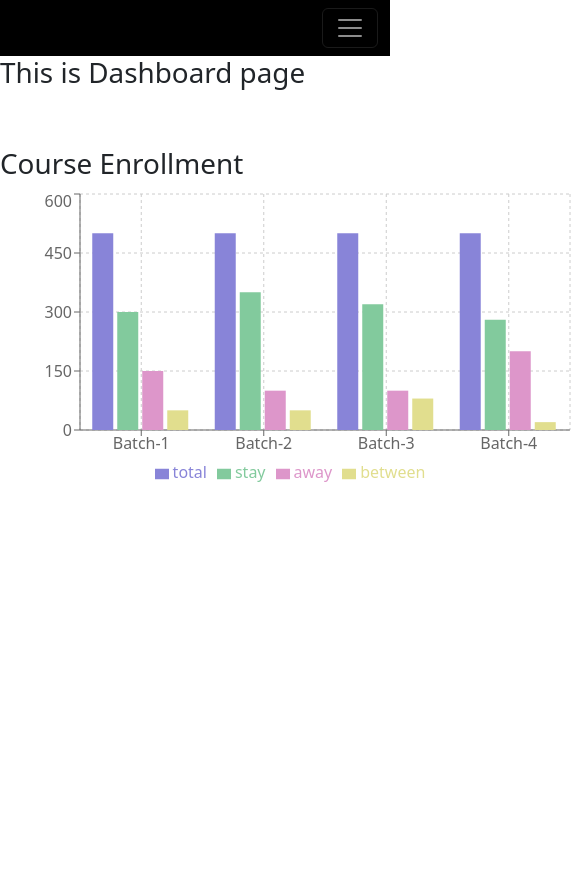
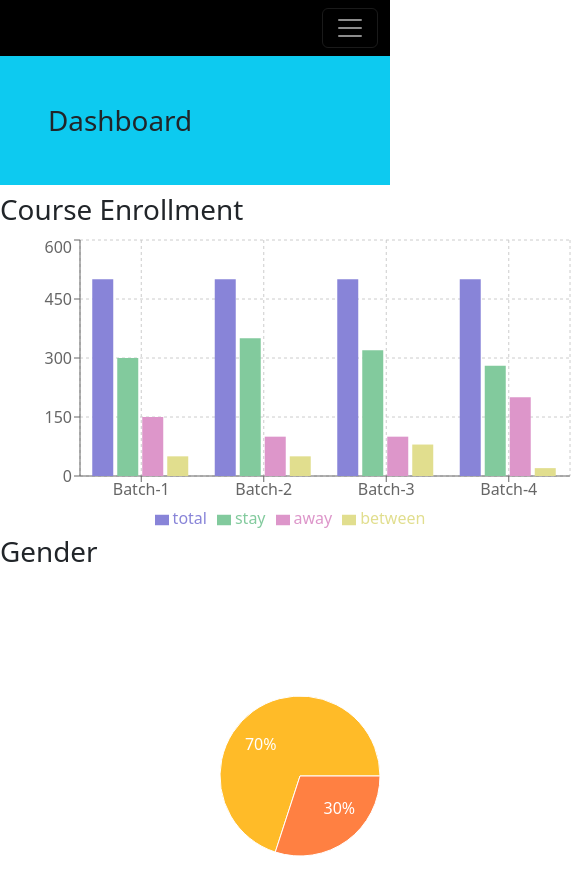
Before and after one commit to adnanhjoy/education, a React (Vite) app: page /dashboard in a window 390 px wide. Shown: the top 894 px of the page, 585 px wide, since content can reach past the window. Before the commit the page ends 844 px from the top, so only its background shows below. Built offline with nearby package versions, Linux system fonts and the light colour scheme.

Commit message:
responsive dashboard

```diff
--- a/src/components/Dashboard/Dashboard.jsx
+++ b/src/components/Dashboard/Dashboard.jsx
@@ -1,23 +1,24 @@
 import React, { createContext } from 'react';
 import Barchart from '../Barchart/Barchart';
 import PiechartDashboard from '../Piechart/PiechartDashboard';
-import './Dashboard.css';
+import { Col, Row } from 'react-bootstrap';
+// import './Dashboard.css';
 
 
 const Dashboard = () => {
     return (
         <div>
-            <h1>This is Dashboard page</h1>
-            <div className='recharts-container'>
-                <div>
-                    <h1>Course Enrollment</h1>
-                    <Barchart></Barchart>
-                </div>
-                <div>
-                    <h1>Gender</h1>
-                    <PiechartDashboard></PiechartDashboard>
-                </div>
-            </div>
+            <h1 className='bg-info py-5 ps-5 text-Black'>Dashboard</h1>
+            <Row xs={1} md={2}>
+                <Col>
+                <h1>Course Enrollment</h1>
+                <Barchart></Barchart>
+                </Col>
+                <Col>
+                <h1>Gender</h1>
+                <PiechartDashboard></PiechartDashboard>
+                </Col>
+            </Row>
         </div>
     );
 };
```
